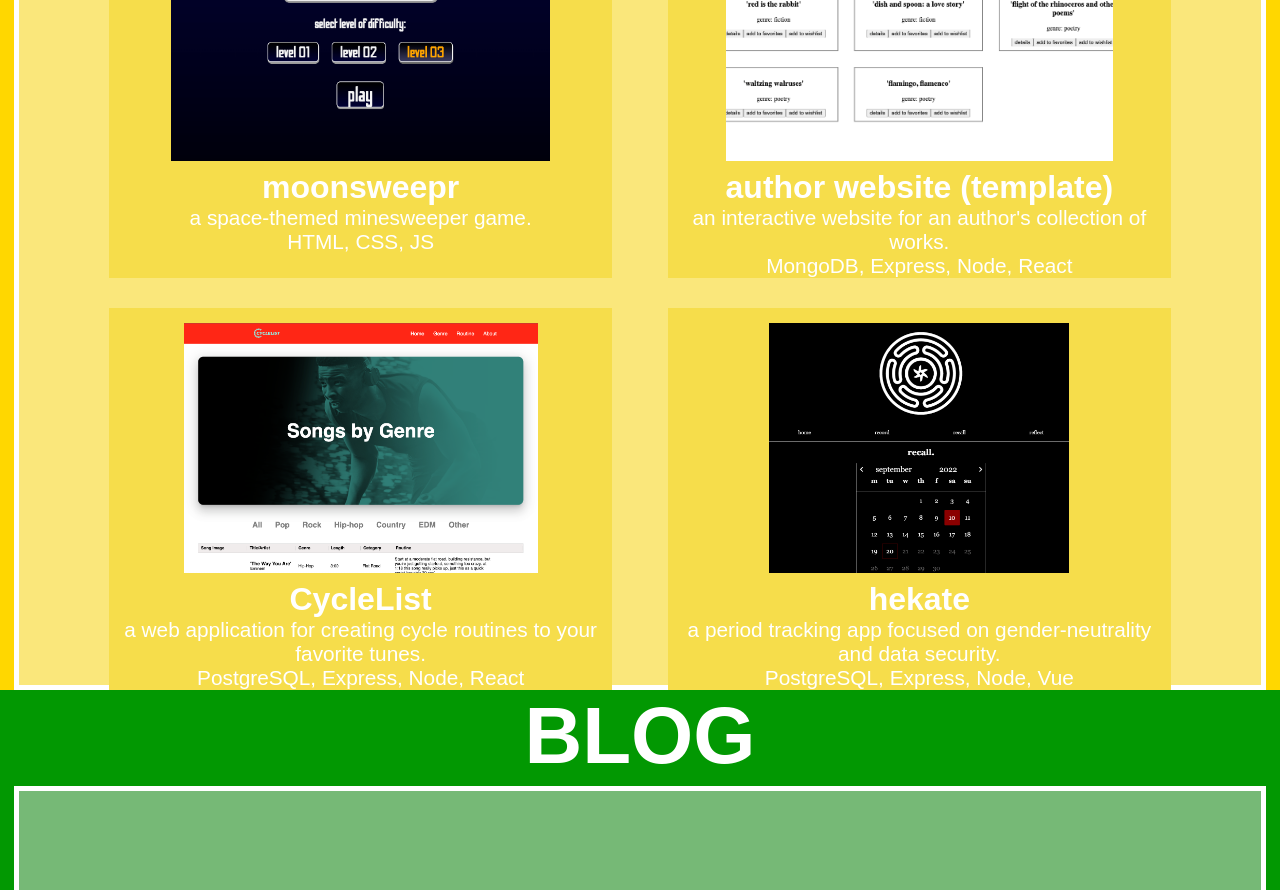
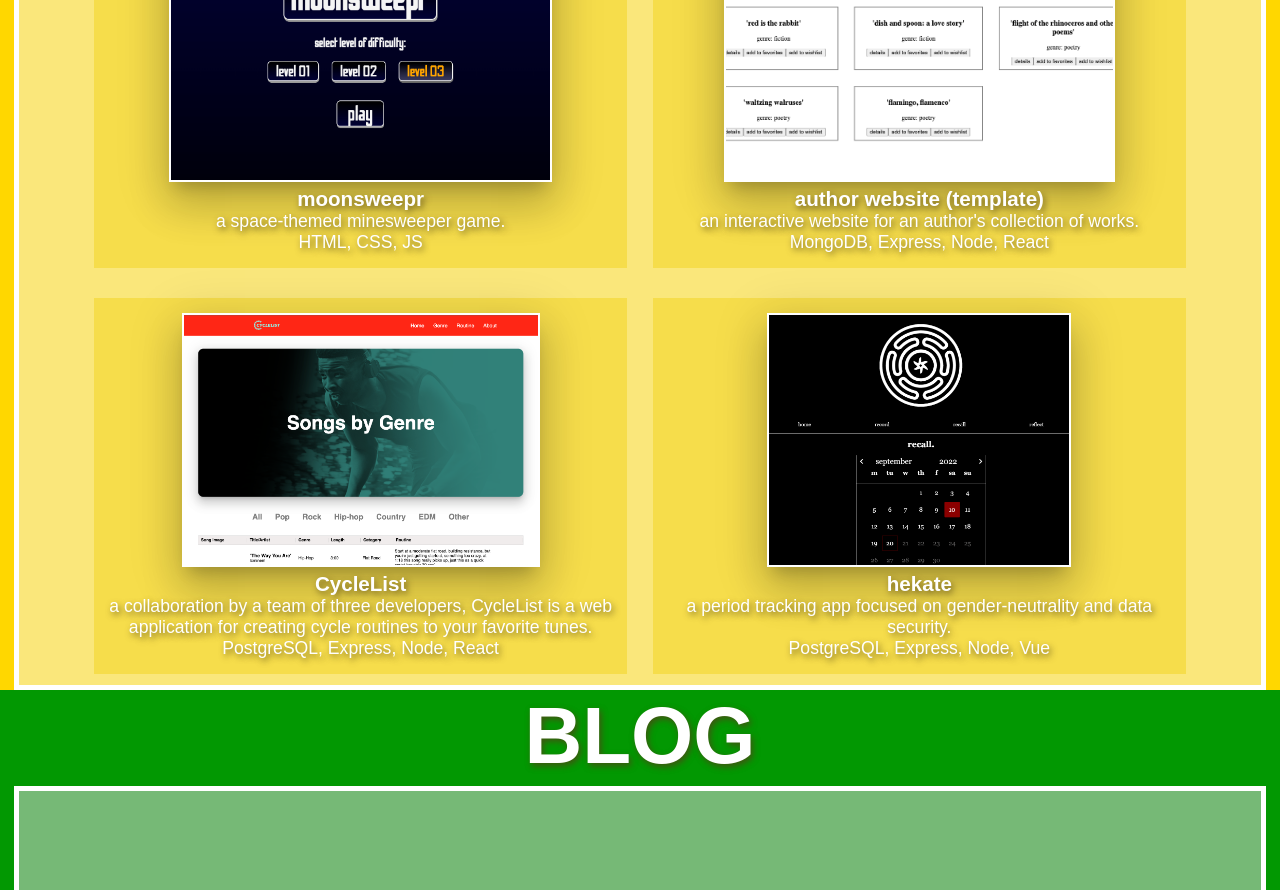
Before and after one commit to kavdesilva/portfolio_v.1, a React (Create React App) app in the folder client/: page / in a window 1280 px wide. Shown: the part 1980-2870 px from the top of the page. Built offline with nearby package versions, Linux system fonts and the light colour scheme.

Commit message:
added link to resume

```diff
--- a/client/src/App.css
+++ b/client/src/App.css
@@ -5,6 +5,7 @@
   text-align: center;
   margin: 0 auto;
   font-family: Arial, Helvetica, sans-serif;
+  text-shadow: 2px 3px 6px rgba(81,67,21,0.8);
 }
 
 a {
@@ -110,6 +111,8 @@ section {
   background-color: rgb(246, 221, 75);
   width: 90%;
   margin: 15px;
+  padding: 15px;
+  font-size: 1.1rem;
 }
 
 .portfolio-card:hover {
@@ -119,12 +122,9 @@ section {
 }
 
 .portfolio-image {
-  margin-top: 15px;
   height: 250px;
-}
-
-.portfolio-card p {
-  font-size: 1.3rem;
+  border: 2px solid white;
+  box-shadow: 0 24px 38px 3px rgba(0,0,0,0.14), 0 9px 46px 8px rgba(0,0,0,0.12), 0 11px 15px -7px rgba(0,0,0,0.2);
 }
 
 .form-container input{
--- a/client/src/components/Portfolio.jsx
+++ b/client/src/components/Portfolio.jsx
@@ -12,7 +12,7 @@ const Portfolio = ({ portfolioRef }) => {
                     <div className="portfolio-card">
                         <a href="http://moonsweepr.surge.sh/" target="_blank">
                             <img src={Moonsweepr} alt="moonsweepr screenshot" className='portfolio-image'/>
-                            <h4>moonsweepr</h4>
+                            <h3>moonsweepr</h3>
                             <p>a space-themed minesweeper game.</p>
                             <p>HTML, CSS, JS</p>
                         </a>
@@ -20,7 +20,7 @@ const Portfolio = ({ portfolioRef }) => {
                     <div className="portfolio-card">
                         <a href="https://github.com/kavdesilva/author_website" target="_blank">
                             <img src={AuthorWebsite} alt="author website template screenshot" className='portfolio-image'/>
-                            <h4>author website (template)</h4>
+                            <h3>author website (template)</h3>
                             <p>an interactive website for an author's collection of works.</p>
                             <p>MongoDB, Express, Node, React</p>
                         </a>
@@ -28,15 +28,15 @@ const Portfolio = ({ portfolioRef }) => {
                     <div className="portfolio-card">
                         <a href="https://github.com/frank-booth/CycleList_Frontend" target="_blank">
                             <img src={CycleList} alt="cyclelist screenshot" className='portfolio-image'/>
-                            <h4>CycleList</h4>
-                            <p>a web application for creating cycle routines to your favorite tunes.</p>
+                            <h3>CycleList</h3>
+                            <p>a collaboration by a team of three developers, CycleList is a web application for creating cycle routines to your favorite tunes.</p>
                             <p>PostgreSQL, Express, Node, React</p>
                         </a>
                     </div>
                     <div className="portfolio-card">
                         <a href="https://github.com/kavdesilva/Hekate" target="_blank">
                             <img src={Hekate} alt="hekate screenshot" className='portfolio-image'/>
-                            <h4>hekate</h4>
+                            <h3>hekate</h3>
                             <p>a period tracking app focused on gender-neutrality and data security.</p>
                             <p>PostgreSQL, Express, Node, Vue</p>
                         </a>
```
Also changed, not shown: client/src/components/Footer.jsx (+1 -1 lines), client/src/components/Home.jsx (+1 -1 lines).
